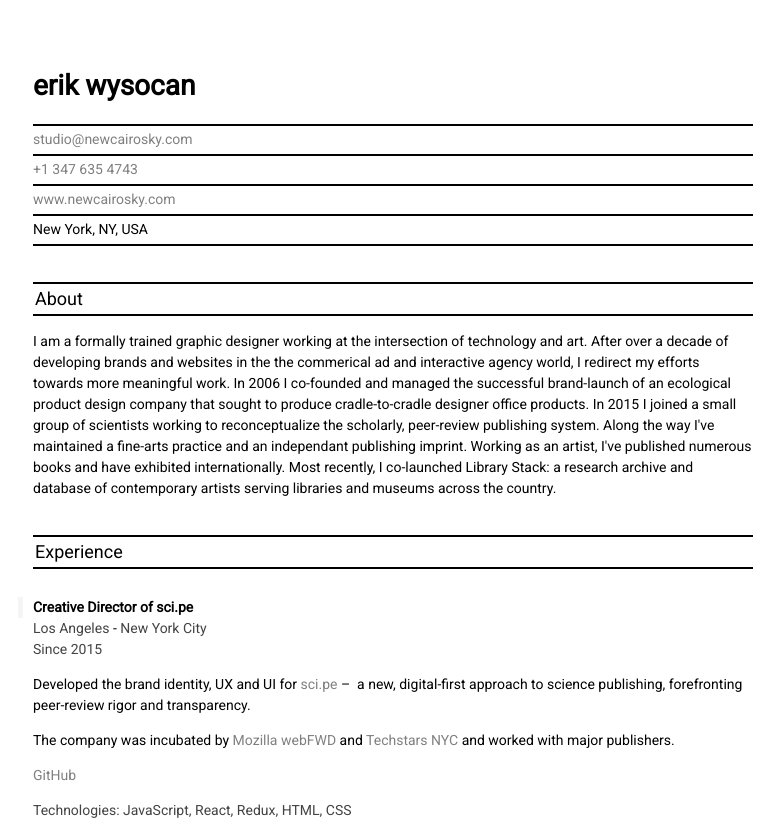
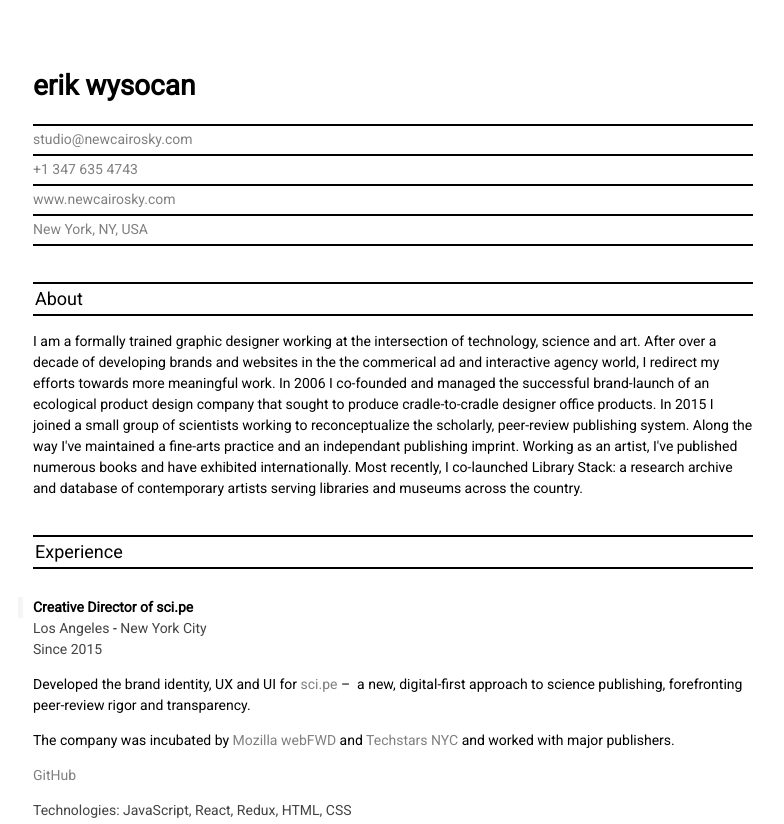
Before and after one commit to new-cairo-sky/new-cairo-sky.github.io, a plain HTML site: page resume/index.html in a window 1280 px wide. Shown: the top 824 px of the page, without its empty margins (247-1031 px from the left). Drawn offline with Linux system fonts and the light colour scheme.

Commit message:
minor update

```diff
--- a/resume/index.css
+++ b/resume/index.css
@@ -253,6 +253,7 @@ dl.meta dd {
   grid-column-start: 1;
   border-top: 2px solid black;
   padding: 0.25em 0;
+  color: grey;
 }
 dl.meta dd:last-child {
   border-bottom: 2px solid black;
--- a/resume/index.html
+++ b/resume/index.html
@@ -37,7 +37,7 @@
       <h2 class="divider-title">About</h2>
 
       <p property="description">
-        I am a formally trained graphic designer working at the intersection of technology and art. After over a decade of developing brands and websites in the the commerical ad and interactive agency world, I redirect my efforts towards more meaningful work. In 2006 I co-founded and managed the successful brand-launch of an ecological product design company that sought to produce cradle-to-cradle designer office products. In 2015 I joined a small group of scientists working to reconceptualize the scholarly, peer-review publishing system. Along the way I've maintained a fine-arts practice and an independant publishing imprint. Working as an artist, I've published numerous books and have exhibited internationally. Most recently, I co-launched Library Stack: a research archive and database of contemporary artists serving libraries and museums across the country.
+        I am a formally trained graphic designer working at the intersection of technology, science and art. After over a decade of developing brands and websites in the the commerical ad and interactive agency world, I redirect my efforts towards more meaningful work. In 2006 I co-founded and managed the successful brand-launch of an ecological product design company that sought to produce cradle-to-cradle designer office products. In 2015 I joined a small group of scientists working to reconceptualize the scholarly, peer-review publishing system. Along the way I've maintained a fine-arts practice and an independant publishing imprint. Working as an artist, I've published numerous books and have exhibited internationally. Most recently, I co-launched Library Stack: a research archive and database of contemporary artists serving libraries and museums across the country.
       </p>
     </section>
 
```
